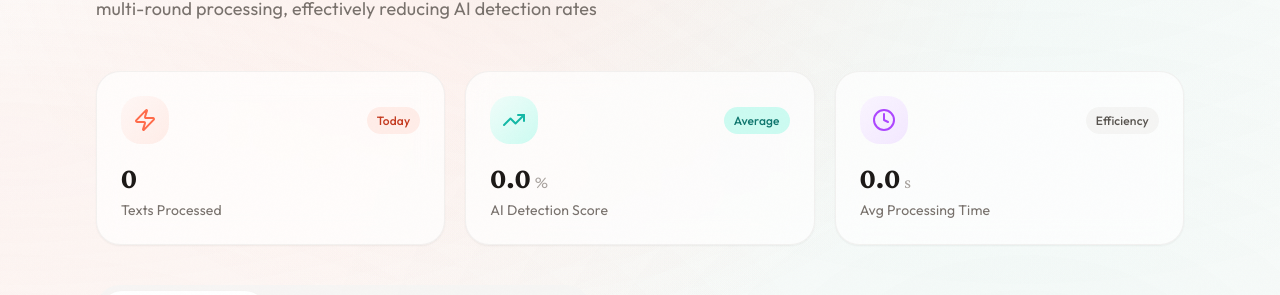
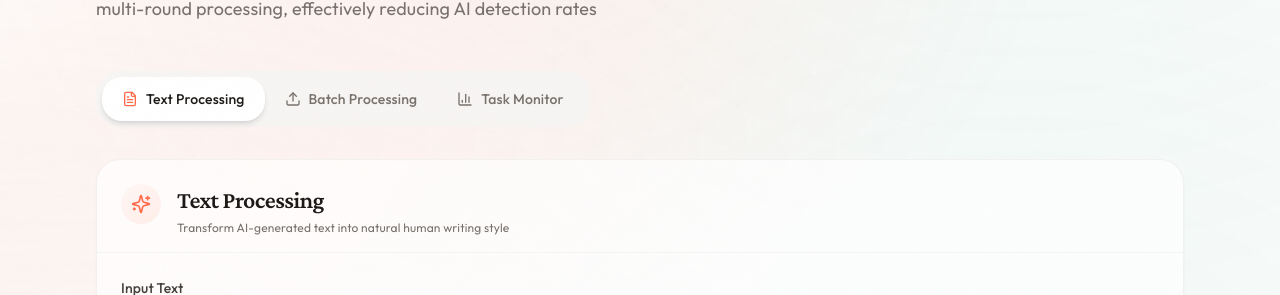
Before and after one commit to Digidai/HumanTouch, a Next.js app: page /en in a window 1280 px wide. Shown: the part 263-558 px from the top of the page. Built offline with nearby package versions, Linux system fonts and the light colour scheme; no server answers.

Commit message:
refactor: 移除统计数据展示卡片

```diff
--- a/src/components/Dashboard.tsx
+++ b/src/components/Dashboard.tsx
@@ -1,21 +1,15 @@
 'use client';
 
-import { useEffect, useState } from 'react';
-import { FileText, BarChart3, Upload, Zap, Clock, TrendingUp } from 'lucide-react';
+import { useState } from 'react';
+import { FileText, BarChart3, Upload } from 'lucide-react';
 import { useTranslations } from 'next-intl';
 import { TextProcessor } from './TextProcessor';
 import { TaskMonitor } from './TaskMonitor';
 import { BatchProcessor } from './BatchProcessor';
-import { useApi } from '@/lib/api-client';
-import type { TaskListResponse } from '@/types/api';
 
 export function Dashboard() {
   const t = useTranslations('dashboard');
   const [activeTab, setActiveTab] = useState('process');
-  const { getTasks } = useApi();
-  const [todayCount, setTodayCount] = useState(0);
-  const [avgScore, setAvgScore] = useState(0);
-  const [avgTime, setAvgTime] = useState(0);
 
   const tabs = [
     {
@@ -38,48 +32,6 @@ export function Dashboard() {
     },
   ];
 
-  useEffect(() => {
-    const fetchStats = async () => {
-      try {
-        const data: TaskListResponse = await getTasks({ limit: 100 });
-        const tasks = data.tasks || [];
-
-        const today = new Date();
-        const todayStr = today.toISOString().slice(0, 10);
-
-        const todayTasks = tasks.filter((t: any) =>
-          (t.completed_at || t.updated_at || t.created_at || '').startsWith(todayStr)
-        );
-
-        setTodayCount(todayTasks.length);
-
-        let scoreSum = 0;
-        let scoreCount = 0;
-        let timeSum = 0;
-
-        todayTasks.forEach((t: any) => {
-          const result = t.result;
-          if (result?.detection_scores) {
-            const s = result.detection_scores;
-            const avg = (s.zerogpt + s.gptzero + s.copyleaks) / 3;
-            scoreSum += avg;
-            scoreCount += 1;
-          }
-          if (result?.processing_time) {
-            timeSum += result.processing_time;
-          }
-        });
-
-        setAvgScore(scoreCount ? scoreSum / scoreCount : 0);
-        setAvgTime(todayTasks.length ? timeSum / todayTasks.length : 0);
-      } catch (e) {
-        console.error('获取统计信息失败:', e);
-      }
-    };
-
-    fetchStats();
-  }, [getTasks]);
-
   const ActiveComponent = tabs.find((tab) => tab.id === activeTab)?.component || TextProcessor;
 
   return (
@@ -98,51 +50,6 @@ export function Dashboard() {
           <p className="text-lg text-[var(--stone-500)] max-w-2xl leading-relaxed text-pretty">
             {t('hero.description')}
           </p>
-        </div>
-
-        {/* Stats Cards */}
-        <div className="grid grid-cols-1 md:grid-cols-3 gap-5 mb-10">
-          <div className="card card-hover stat-card animate-fade-in-up delay-100 opacity-0" style={{ animationFillMode: 'forwards' }}>
-            <div className="flex items-center justify-between mb-4">
-              <div className="w-12 h-12 rounded-xl bg-gradient-to-br from-[var(--coral-50)] to-[var(--coral-100)] flex items-center justify-center">
-                <Zap className="w-6 h-6 text-[var(--coral-500)]" />
-              </div>
-              <span className="badge badge-coral">{t('stats.today')}</span>
-            </div>
-            <div className="stat-value tabular-nums !text-3xl">
-              {todayCount}
-              <span className="text-lg font-normal text-[var(--stone-400)] ml-1">{t('stats.times')}</span>
-            </div>
-            <p className="stat-label !text-sm !mt-1">{t('stats.processCount')}</p>
-          </div>
-
-          <div className="card card-hover stat-card animate-fade-in-up delay-200 opacity-0" style={{ animationFillMode: 'forwards' }}>
-            <div className="flex items-center justify-between mb-4">
-              <div className="w-12 h-12 rounded-xl bg-gradient-to-br from-[var(--teal-50)] to-[var(--teal-100)] flex items-center justify-center">
-                <TrendingUp className="w-6 h-6 text-[var(--teal-500)]" />
-              </div>
-              <span className="badge badge-teal">{t('stats.average')}</span>
-            </div>
-            <div className="stat-value tabular-nums !text-3xl">
-              {(avgScore * 100).toFixed(1)}
-              <span className="text-lg font-normal text-[var(--stone-400)] ml-1">%</span>
-            </div>
-            <p className="stat-label !text-sm !mt-1">{t('stats.aiScore')}</p>
-          </div>
-
-          <div className="card card-hover stat-card animate-fade-in-up delay-300 opacity-0" style={{ animationFillMode: 'forwards' }}>
-            <div className="flex items-center justify-between mb-4">
-              <div className="w-12 h-12 rounded-xl bg-gradient-to-br from-purple-50 to-purple-100 flex items-center justify-center">
-                <Clock className="w-6 h-6 text-purple-500" />
-              </div>
-              <span className="badge badge-gray">{t('stats.efficiency')}</span>
-            </div>
-            <div className="stat-value tabular-nums !text-3xl">
-              {avgTime.toFixed(1)}
-              <span className="text-lg font-normal text-[var(--stone-400)] ml-1">{t('stats.seconds')}</span>
-            </div>
-            <p className="stat-label !text-sm !mt-1">{t('stats.avgTime')}</p>
-          </div>
         </div>
 
         {/* Tab Navigation */}
```
